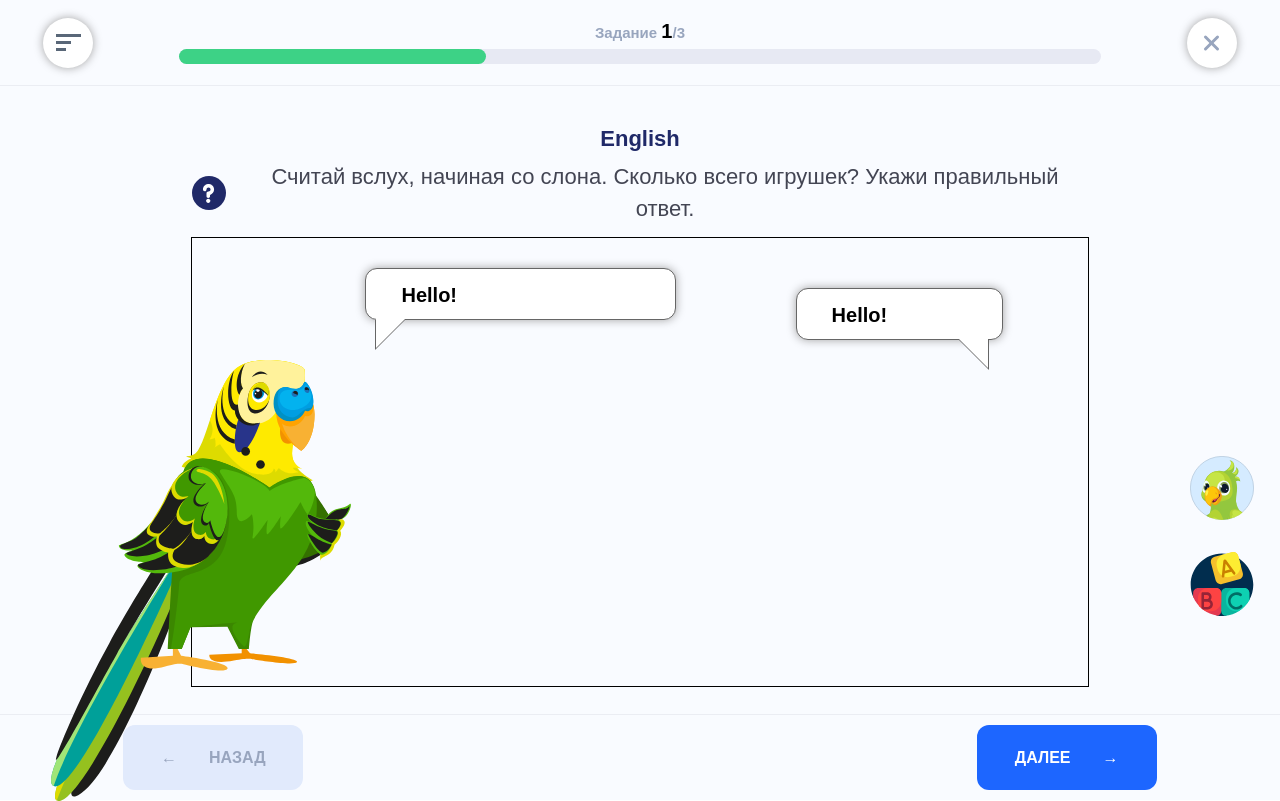
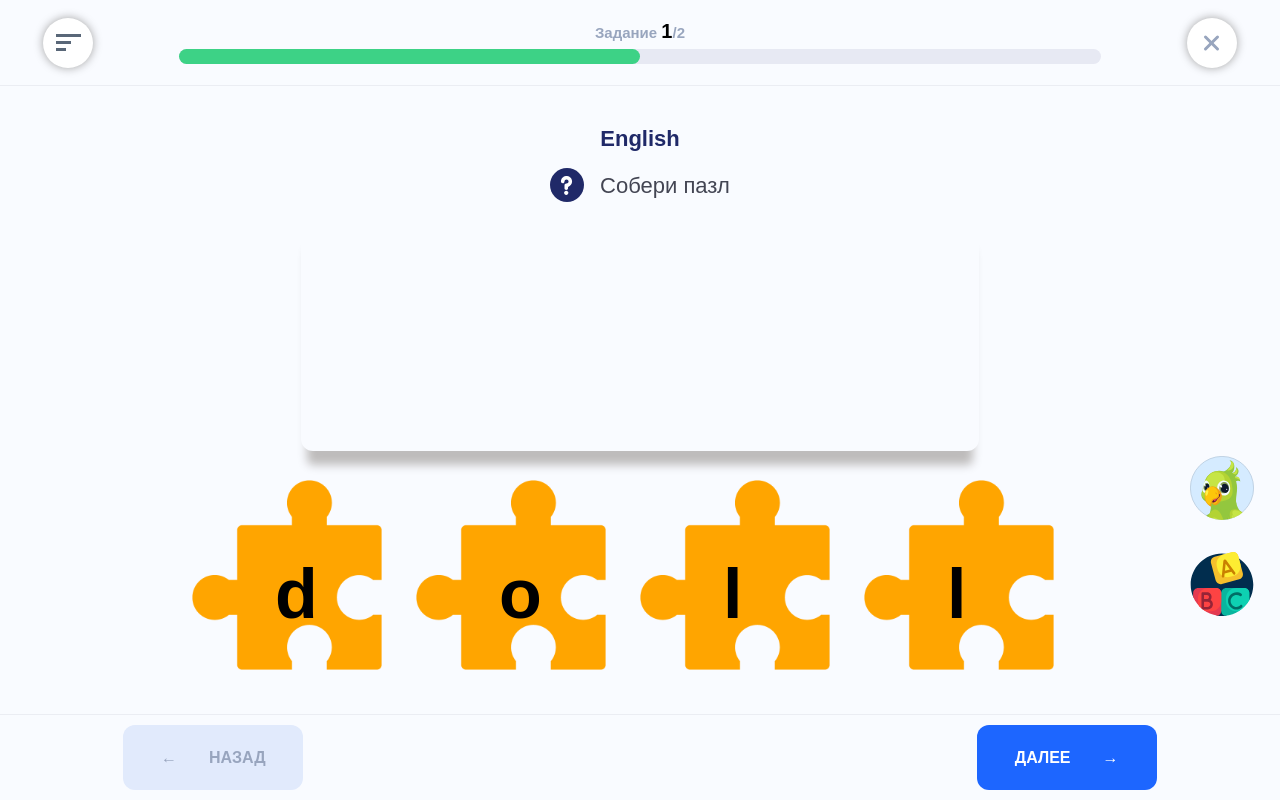
Before and after one commit to chizzgar/english, a React (Create React App) app: page / in a window 1280 px wide. Built offline with nearby package versions, Linux system fonts and the light colour scheme.

Commit message:
without dialogue parrots

```diff
--- a/src/App.js
+++ b/src/App.js
@@ -17,23 +17,24 @@ import {
 } from './LessonsContent/index_lessons';
 
 
+// {
+//   id: "menu_1",
+//   value: "Диалоговый симулятор",
+//   href: 1,
+//   content: <Task1 />
+// },
+
 const lessonsContent = [
   {
     id: "menu_1",
-    value: "Диалоговый симулятор",
+    value: "Собери пазл",
     href: 1,
-    content: <Task1 />
-  },
-  {
-    id: "menu_1",
-    value: "Собери пазл",
-    href: 2,
     content: <Task2 />
   },
   {
-    id: "menu_1",
+    id: "menu_2",
     value: "Найди Киви и Коко",
-    href: 3,
+    href: 2,
     content: <Task3 />
   }
 ];
```
